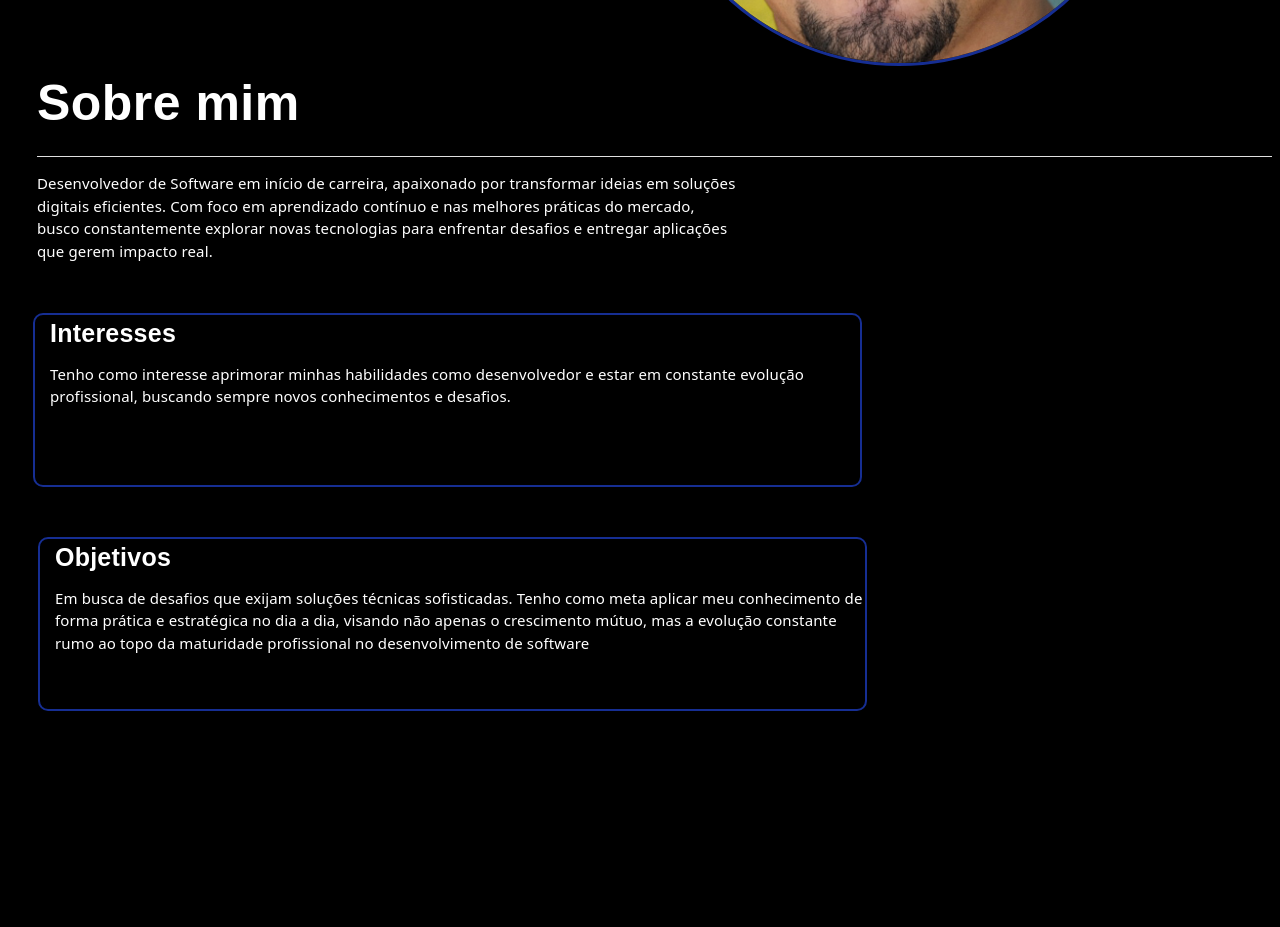
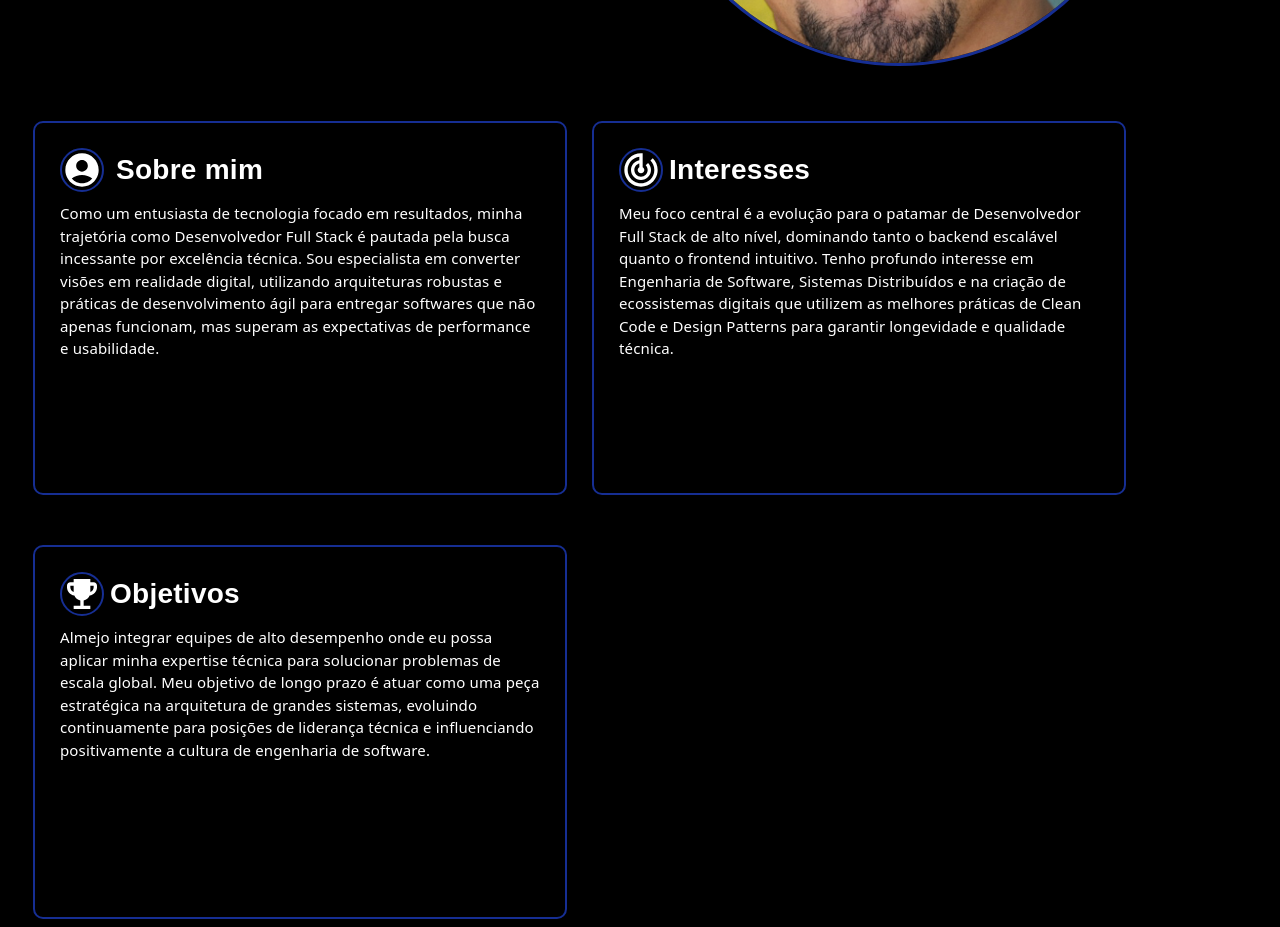
Before and after one commit to Pedro-2004/Portif-lio---Pedro-Arthur, a React (Vite) app: page / in a window 1280 px wide. Shown: the part 580-1507 px from the top of the page. Before the commit the page ends 1299 px from the top, so only its background shows below. Built offline with nearby package versions, Linux system fonts and the light colour scheme.

Commit message:
correcion in flexbox of componet PaintingAboutMe. The flexbox alignment was changed, and the component's appearance was also modified.

```diff
--- a/src/components/PaintingAboutMe/index.jsx
+++ b/src/components/PaintingAboutMe/index.jsx
@@ -1,40 +1,11 @@
 import { Grid, Box, Divider } from '@mui/material';
+import { AccountCircle, TrackChanges, EmojiEvents } from '@mui/icons-material';
 import InformationalText from '@/components/InformationalText/index.jsx';
 
 const PaintingAboutMe = () => {
   return (
     <>
-      <Box display='flex'>
-        <Box
-          sx={{
-            display: 'flex',
-            flexDirection: 'column',
-            gap: '15px',
-            marginLeft: '29px',
-          }}
-        >
-          <InformationalText
-            title='Sobre mim'
-            fontSize='50px'
-            colorText='white'
-            fontFamily='montserrat, sans-serif'
-            fontWeight='700'
-          />
-          <Divider
-            orientation='horizontal'
-            flexItem
-            sx={{ backgroundColor: 'white' }}
-          />
-
-          <InformationalText
-            title='Desenvolvedor de Software em início de carreira, apaixonado por transformar ideias em soluções digitais eficientes. Com foco em aprendizado contínuo e nas melhores práticas do mercado, busco constantemente explorar novas tecnologias para enfrentar desafios e entregar aplicações que gerem impacto real.'
-            fontFamily='system-ui'
-            colorText='white'
-            fontSize='15px'
-            maxWidth='700px'
-          />
-        </Box>
-        <Grid container sx={{ marginTop: '1px' }}>
+      <Grid container sx={{ marginTop: '5px' }}>
         <Box
           sx={{
             display: 'flex',
@@ -44,10 +15,10 @@ const PaintingAboutMe = () => {
             border: '2px solid',
             borderColor: '#162E93',
             borderRadius: '10px',
-              width: '810px',
-              height: '170px',
+            width: '480px',
+            height: '320px',
             marginLeft: '25px',
-              paddingLeft: '15px',
+            padding: '25px',
             cursor: 'pointer',
             transition: 'all 0.3s ease-in-out',
             '&:hover': {
@@ -56,20 +27,44 @@ const PaintingAboutMe = () => {
             },
           }}
         >
+          <Box
+            sx={{
+              display: 'flex',
+              alignItems: 'center',
+              gap: '6px',
+            }}
+          >
+            <AccountCircle
+              sx={{
+                color: 'white',
+                fontSize: '40px',
+                border: '2px solid',
+                borderRadius: '50%',
+                borderColor: '#162E93',
+              }}
+            />
+            <Divider
+              orientation=''
+              flexItem
+              sx={{ height: '2px', backgroundColor: '#162E93' }}
+            />
             <InformationalText
-              title='Interesses'
-              fontSize='25px'
+              title='Sobre mim'
+              fontSize='28px'
               colorText='white'
               fontFamily='montserrat, sans-serif'
               fontWeight='700'
             />
+          </Box>
+
           <InformationalText
-              title='Tenho como interesse aprimorar minhas habilidades como desenvolvedor e estar em constante evolução profissional, buscando sempre novos conhecimentos e desafios.'
-              fontSize='15px'
+            title='Como um entusiasta de tecnologia focado em resultados, minha trajetória como Desenvolvedor Full Stack é pautada pela busca incessante por excelência técnica. Sou especialista em converter visões em realidade digital, utilizando arquiteturas robustas e práticas de desenvolvimento ágil para entregar softwares que não apenas funcionam, mas superam as expectativas de performance e usabilidade.'
             fontFamily='system-ui'
             colorText='white'
+            fontSize='15px'
           />
         </Box>
+
         <Box
           sx={{
             display: 'flex',
@@ -79,10 +74,10 @@ const PaintingAboutMe = () => {
             border: '2px solid',
             borderColor: '#162E93',
             borderRadius: '10px',
-              width: '810px',
-              height: '170px',
-              marginLeft: '30px',
-              paddingLeft: '15px',
+            width: '480px',
+            height: '320px',
+            marginLeft: '25px',
+            padding: '25px',
             cursor: 'pointer',
             transition: 'all 0.3s ease-in-out',
             '&:hover': {
@@ -91,22 +86,79 @@ const PaintingAboutMe = () => {
             },
           }}
         >
+          <Box sx={{ display: 'flex', alignItems: 'center', gap: '6px' }}>
+            <TrackChanges
+              sx={{
+                color: 'white',
+                fontSize: '40px',
+                border: '2px solid',
+                borderRadius: '50%',
+                borderColor: '#162E93',
+              }}
+            />
             <InformationalText
-              title='Objetivos'
-              fontSize='25px'
+              title='Interesses'
+              fontSize='28px'
               colorText='white'
               fontFamily='montserrat, sans-serif'
               fontWeight='700'
             />
+          </Box>
           <InformationalText
-              title='Em busca de desafios que exijam soluções técnicas sofisticadas. Tenho como meta aplicar meu conhecimento de forma prática e estratégica no dia a dia, visando não apenas o crescimento mútuo, mas a evolução constante rumo ao topo da maturidade profissional no desenvolvimento de software'
+            title='Meu foco central é a evolução para o patamar de Desenvolvedor Full Stack de alto nível, dominando tanto o backend escalável quanto o frontend intuitivo. Tenho profundo interesse em Engenharia de Software, Sistemas Distribuídos e na criação de ecossistemas digitais que utilizem as melhores práticas de Clean Code e Design Patterns para garantir longevidade e qualidade técnica.'
+            fontSize='15px'
+            fontFamily='system-ui'
+            colorText='white'
+          />
+        </Box>
+
+        <Box
+          sx={{
+            display: 'flex',
+            flexDirection: 'column',
+            gap: '10px',
+            marginTop: '50px',
+            border: '2px solid',
+            borderColor: '#162E93',
+            borderRadius: '10px',
+            width: '480px',
+            height: '320px',
+            marginLeft: '25px',
+            padding: '25px',
+            cursor: 'pointer',
+            transition: 'all 0.3s ease-in-out',
+            '&:hover': {
+              transform: 'scale(1.04)',
+              borderColor: '#162E93',
+            },
+          }}
+        >
+          <Box sx={{ display: 'flex', alignItems: 'center', gap: '6px' }}>
+            <EmojiEvents
+              sx={{
+                color: 'white',
+                fontSize: '40px',
+                border: '2px solid',
+                borderRadius: '50%',
+                borderColor: '#162E93',
+              }}
+            />
+            <InformationalText
+              title='Objetivos'
+              fontSize='28px'
+              colorText='white'
+              fontFamily='montserrat, sans-serif'
+              fontWeight='700'
+            />
+          </Box>
+          <InformationalText
+            title='Almejo integrar equipes de alto desempenho onde eu possa aplicar minha expertise técnica para solucionar problemas de escala global. Meu objetivo de longo prazo é atuar como uma peça estratégica na arquitetura de grandes sistemas, evoluindo continuamente para posições de liderança técnica e influenciando positivamente a cultura de engenharia de software.'
             fontSize='15px'
             fontFamily='system-ui'
             colorText='white'
           />
         </Box>
       </Grid>
-      </Box>
     </>
   );
 };
--- a/src/components/informationalText/index.jsx
+++ b/src/components/informationalText/index.jsx
@@ -7,6 +7,7 @@ const InformationalText = ({
   fontWeight,
   lineHeight,
   maxWidth,
+  marginLeft,
 }) => {
   return (
     <>
@@ -18,6 +19,7 @@ const InformationalText = ({
           fontWeight: fontWeight,
           lineHeight: lineHeight,
           maxWidth: maxWidth,
+          marginLeft: marginLeft,
         }}
       >
         {title}
```
Lines whose indentation alone changed are shown as unchanged.
